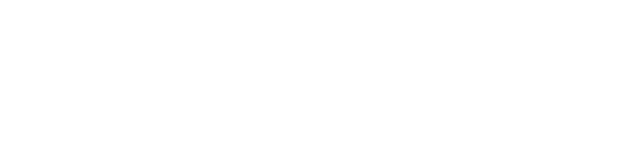
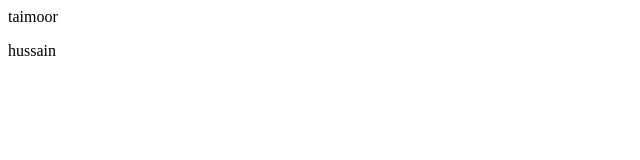
Before and after one commit to taimoorhu/second-, a plain HTML site: page index.html in a window 1280 px wide. Shown: the whole page, without its empty margins (0-640 px from the left). Drawn offline with Linux system fonts and the light colour scheme.

Commit message:
Update index.html

```diff
--- a/index.html
+++ b/index.html
@@ -2,6 +2,8 @@
 <head>
 </head>
 <body>
+  <p>taimoor</p>
+  <p>hussain</p>
 
 </body>
 </html>
```
